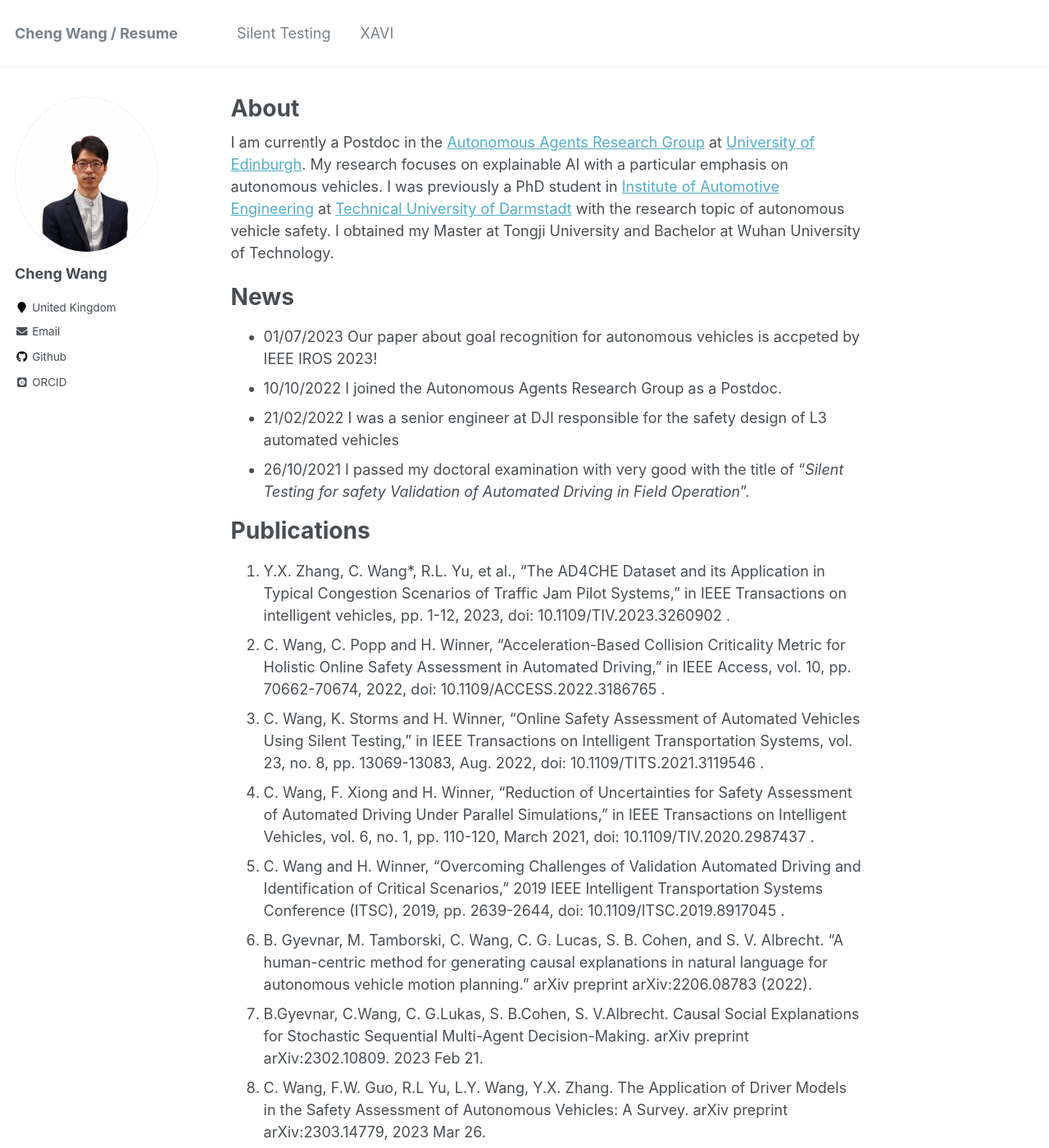
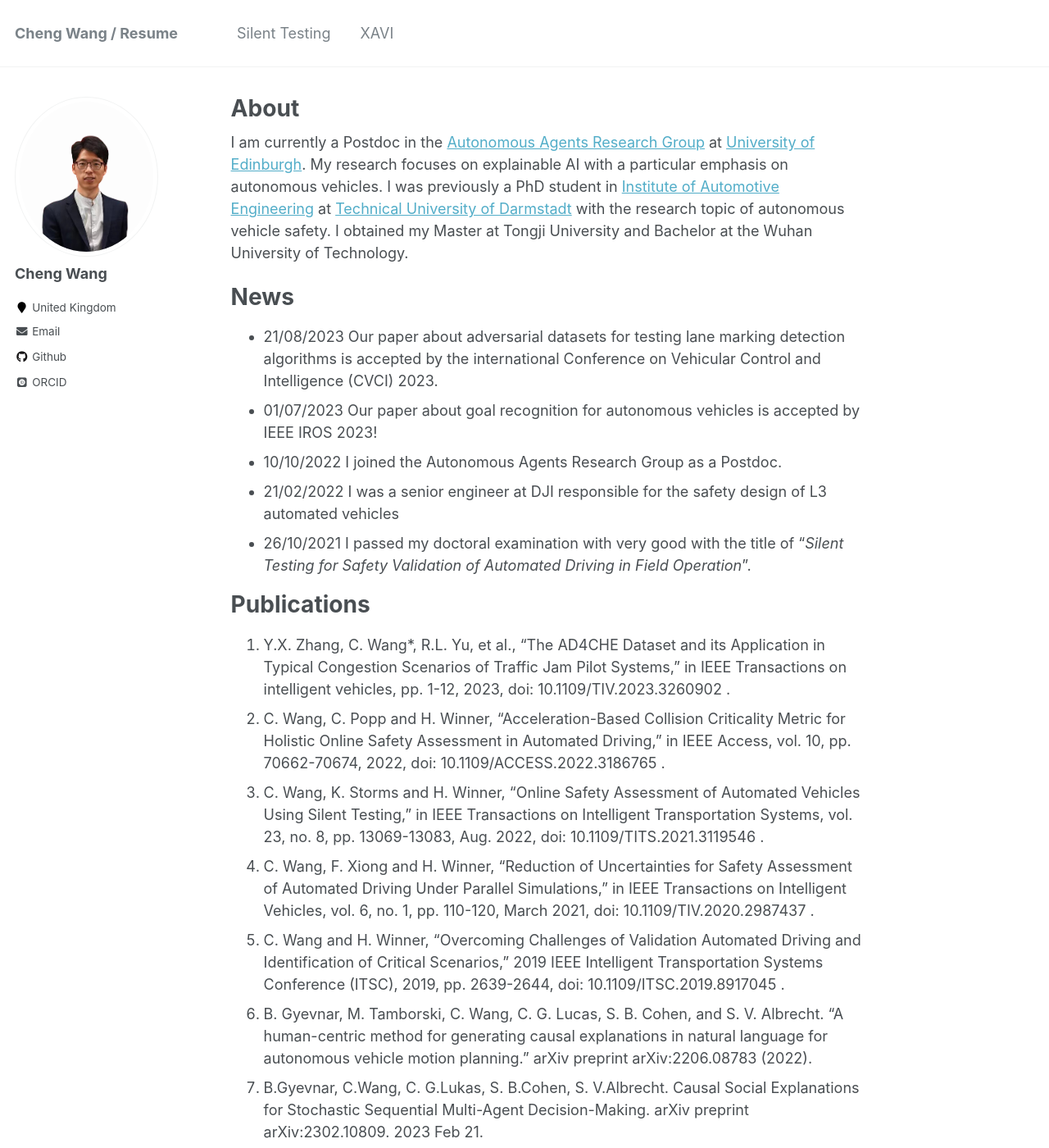
Before and after one commit to ChengWang2018/chengwang.github.io, a Jekyll site: the page built from _pages/about.md, in a window 1280 px wide and 1400 px high. Shown: the whole window at 82% size. Built offline with Jekyll 4.4.1, drawn with Linux system fonts in a browser that asks for light colours; some web fonts are replaced; some of the changed text lies outside the part shown.

Commit message:
Update about.md

```diff
--- a/_pages/about.md
+++ b/_pages/about.md
@@ -8,14 +8,15 @@ redirect_from:
   - /about.html
 ---
 
-I am currently a Postdoc in the [Autonomous Agents Research Group](https://agents.inf.ed.ac.uk/) at [University of Edinburgh](https://www.ed.ac.uk/). My research focuses on explainable AI with a particular emphasis on autonomous vehicles. I was previously a PhD student in [Institute of Automotive Engineering](https://www.fzd.tu-darmstadt.de/fzd/index.en.jsp) at [Technical University of Darmstadt](https://www.tu-darmstadt.de/) with the research topic of autonomous vehicle safety. I obtained my Master at Tongji University and Bachelor at Wuhan University of Technology.
+I am currently a Postdoc in the [Autonomous Agents Research Group](https://agents.inf.ed.ac.uk/) at [University of Edinburgh](https://www.ed.ac.uk/). My research focuses on explainable AI with a particular emphasis on autonomous vehicles. I was previously a PhD student in [Institute of Automotive Engineering](https://www.fzd.tu-darmstadt.de/fzd/index.en.jsp) at [Technical University of Darmstadt](https://www.tu-darmstadt.de/) with the research topic of autonomous vehicle safety. I obtained my Master at Tongji University and Bachelor at the Wuhan University of Technology.
 
 News
 ======
-- 01/07/2023 Our paper about goal recognition for autonomous vehicles is accpeted by IEEE IROS 2023!
+- 21/08/2023 Our paper about adversarial datasets for testing lane marking detection algorithms is accepted by the international Conference on Vehicular Control and Intelligence (CVCI) 2023.
+- 01/07/2023 Our paper about goal recognition for autonomous vehicles is accepted by IEEE IROS 2023!
 - 10/10/2022 I joined the Autonomous Agents Research Group as a Postdoc.
 - 21/02/2022 I was a senior engineer at DJI responsible for the safety design of L3 automated vehicles
-- 26/10/2021 I passed my doctoral examination with very good with the title of "*Silent Testing for safety Validation of Automated Driving in Field Operation*".
+- 26/10/2021 I passed my doctoral examination with very good with the title of "*Silent Testing for Safety Validation of Automated Driving in Field Operation*".
 
 
 Publications
@@ -29,6 +30,7 @@ Publications
 6. B.Gyevnar, C.Wang, C. G.Lukas, S. B.Cohen, S. V.Albrecht. Causal Social Explanations for Stochastic Sequential Multi-Agent Decision-Making. arXiv preprint arXiv:2302.10809.  2023 Feb 21.
 7. C. Wang, F.W. Guo, R.L Yu, L.Y. Wang, Y.X. Zhang. The Application of Driver Models in the Safety Assessment of Autonomous Vehicles: A Survey. arXiv preprint arXiv:2303.14779,  2023 Mar 26.
 8. C. Brewitt, M. Tamborski, C.Wang, S.V. Albrecht. Verifiable Goal Recognition for Autonomous Driving with Occlusions. IEEE IROS 2023.
+9. H.H. He, C. Wang, Y.X. Zhang, M. Zhao,  Benchmark for SOTIF of Lane Marking Detection Algorithms of Autonomous Vehicles, CVCI 2023.
 
 Projects
 ======
```
